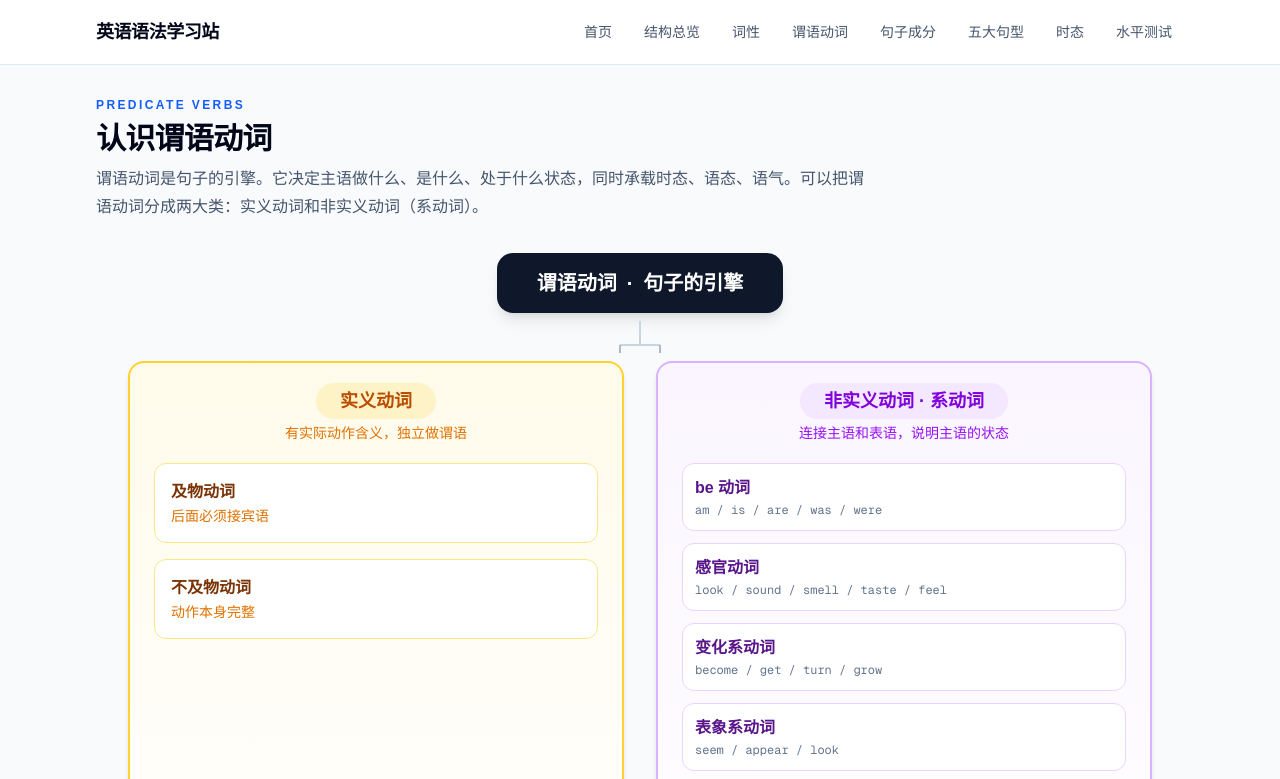
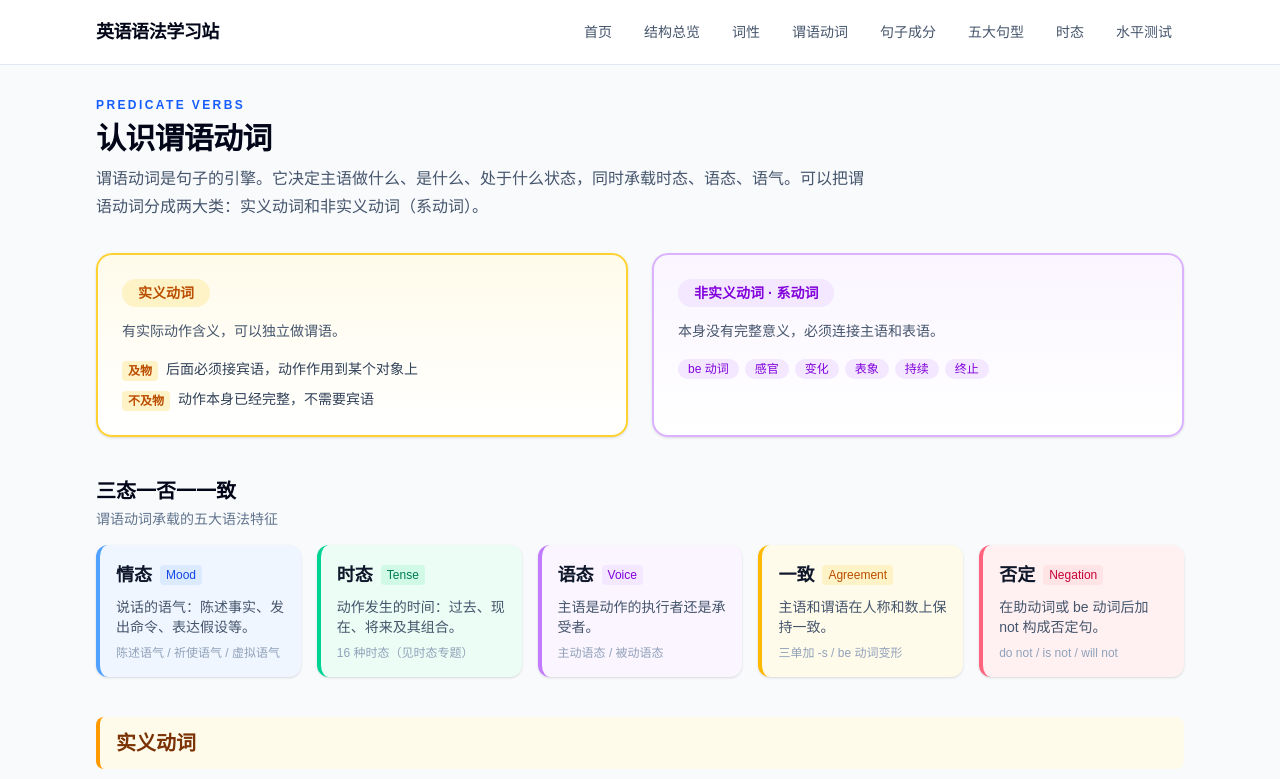
Before and after one commit to Jet-zz/EnglishGrammarSite, a Next.js app: page /grammar/verbs in a window 1280 px wide. Shown: the top 779 px of the page. Built offline with nearby package versions, Linux system fonts and the light colour scheme.

Commit message:
重构谓语动词页面：对比总览表格替代树状图，新增三态一否一一致小节

```diff
--- a/src/app/grammar/verbs/page.tsx
+++ b/src/app/grammar/verbs/page.tsx
@@ -1,6 +1,13 @@
 import { SectionHeading } from "@/components/SectionHeading";
-import { VerbTree } from "@/components/VerbTree";
-import { contentVerbs, contentVerbs2, linkingVerbs } from "@/content/verbs";
+import { contentVerbs, contentVerbs2, linkingVerbs, verbFeatures } from "@/content/verbs";
+
+const featureColors: Record<string, { border: string; bg: string; text: string; badge: string }> = {
+  blue:   { border: "border-blue-400",  bg: "bg-blue-50",  text: "text-blue-900",  badge: "bg-blue-100 text-blue-700" },
+  emerald:{ border: "border-emerald-400",bg: "bg-emerald-50",text: "text-emerald-900",badge: "bg-emerald-100 text-emerald-700" },
+  purple: { border: "border-purple-400",bg: "bg-purple-50",text: "text-purple-900",badge: "bg-purple-100 text-purple-700" },
+  amber:  { border: "border-amber-400", bg: "bg-amber-50", text: "text-amber-900", badge: "bg-amber-100 text-amber-700" },
+  rose:   { border: "border-rose-400",  bg: "bg-rose-50",  text: "text-rose-900",  badge: "bg-rose-100 text-rose-700" },
+};
 
 export default function VerbsPage() {
   return (
@@ -11,13 +18,67 @@ export default function VerbsPage() {
         description={contentVerbs.intro}
       />
 
-      {/* ── Verb tree diagram ── */}
-      <div className="mt-8">
-        <VerbTree />
+      {/* ── 对比总览：实义动词 vs 系动词 ── */}
+      <div className="mt-8 grid gap-6 sm:grid-cols-2">
+        {/* 实义动词 */}
+        <div className="rounded-2xl border-2 border-amber-300 bg-gradient-to-b from-amber-50 to-white p-6 shadow-sm">
+          <span className="inline-block rounded-full bg-amber-100 px-4 py-1 text-sm font-bold text-amber-700">
+            实义动词
+          </span>
+          <p className="mt-3 text-sm leading-6 text-slate-600">
+            {contentVerbs.overview.left.desc}
+          </p>
+          <div className="mt-4 space-y-2 text-sm text-slate-700">
+            <div className="flex items-start gap-2">
+              <span className="mt-0.5 shrink-0 rounded bg-amber-100 px-1.5 py-0.5 text-xs font-semibold text-amber-700">及物</span>
+              <span>后面必须接宾语，动作作用到某个对象上</span>
+            </div>
+            <div className="flex items-start gap-2">
+              <span className="mt-0.5 shrink-0 rounded bg-amber-100 px-1.5 py-0.5 text-xs font-semibold text-amber-700">不及物</span>
+              <span>动作本身已经完整，不需要宾语</span>
+            </div>
+          </div>
+        </div>
+
+        {/* 系动词 */}
+        <div className="rounded-2xl border-2 border-purple-300 bg-gradient-to-b from-purple-50 to-white p-6 shadow-sm">
+          <span className="inline-block rounded-full bg-purple-100 px-4 py-1 text-sm font-bold text-purple-700">
+            非实义动词 · 系动词
+          </span>
+          <p className="mt-3 text-sm leading-6 text-slate-600">
+            {contentVerbs.overview.right.desc}
+          </p>
+          <div className="mt-4 flex flex-wrap gap-1.5 text-xs">
+            {["be 动词", "感官", "变化", "表象", "持续", "终止"].map((t) => (
+              <span key={t} className="rounded-full bg-purple-100 px-2.5 py-0.5 font-medium text-purple-700">{t}</span>
+            ))}
+          </div>
+        </div>
       </div>
 
-      {/* 实义动词 */}
-      <section className="mt-6">
+      {/* ── 三态一否一一致 ── */}
+      <section className="mt-10">
+        <h2 className="text-xl font-bold text-slate-950">{verbFeatures.title}</h2>
+        <p className="mt-1 text-sm text-slate-500">{verbFeatures.subtitle}</p>
+        <div className="mt-4 grid gap-4 sm:grid-cols-2 lg:grid-cols-5">
+          {verbFeatures.items.map((f) => {
+            const c = featureColors[f.color]!;
+            return (
+              <div key={f.name} className={`rounded-xl border-l-4 ${c.border} ${c.bg} p-4 shadow-sm`}>
+                <div className="flex items-center gap-2">
+                  <span className="text-lg font-bold text-slate-900">{f.name}</span>
+                  <span className={`rounded px-1.5 py-0.5 text-xs font-medium ${c.badge}`}>{f.english}</span>
+                </div>
+                <p className="mt-2 text-sm leading-5 text-slate-600">{f.desc}</p>
+                <p className="mt-2 text-xs text-slate-400">{f.keywords}</p>
+              </div>
+            );
+          })}
+        </div>
+      </section>
+
+      {/* ── 实义动词详情 ── */}
+      <section className="mt-10">
         <h2 className="rounded-lg border-l-4 border-amber-500 bg-amber-50 px-4 py-3 text-xl font-bold text-amber-900">实义动词</h2>
         <div className="mt-3 grid gap-3 sm:grid-cols-2">
           {contentVerbs2.map((v) => (
@@ -38,7 +99,7 @@ export default function VerbsPage() {
         </div>
       </section>
 
-      {/* 系动词 */}
+      {/* ── 非实义动词详情 ── */}
       <section className="mt-6">
         <h2 className="rounded-lg border-l-4 border-purple-500 bg-purple-50 px-4 py-3 text-xl font-bold text-purple-900">非实义动词（系动词）</h2>
         <div className="mt-3 grid gap-3 sm:grid-cols-2 lg:grid-cols-3">
--- a/src/content/verbs.ts
+++ b/src/content/verbs.ts
@@ -13,6 +13,48 @@ export const contentVerbs = {
     left: { name: "实义动词", desc: "有实际动作含义，可以独立做谓语。" },
     right: { name: "非实义动词（系动词）", desc: "本身没有完整意义，必须连接主语和表语。" },
   },
+};
+
+export const verbFeatures = {
+  title: "三态一否一一致",
+  subtitle: "谓语动词承载的五大语法特征",
+  items: [
+    {
+      name: "情态",
+      english: "Mood",
+      desc: "说话的语气：陈述事实、发出命令、表达假设等。",
+      keywords: "陈述语气 / 祈使语气 / 虚拟语气",
+      color: "blue",
+    },
+    {
+      name: "时态",
+      english: "Tense",
+      desc: "动作发生的时间：过去、现在、将来及其组合。",
+      keywords: "16 种时态（见时态专题）",
+      color: "emerald",
+    },
+    {
+      name: "语态",
+      english: "Voice",
+      desc: "主语是动作的执行者还是承受者。",
+      keywords: "主动语态 / 被动语态",
+      color: "purple",
+    },
+    {
+      name: "一致",
+      english: "Agreement",
+      desc: "主语和谓语在人称和数上保持一致。",
+      keywords: "三单加 -s / be 动词变形",
+      color: "amber",
+    },
+    {
+      name: "否定",
+      english: "Negation",
+      desc: "在助动词或 be 动词后加 not 构成否定句。",
+      keywords: "do not / is not / will not",
+      color: "rose",
+    },
+  ],
 };
 
 export const contentVerbs2: VerbCategory[] = [
```
